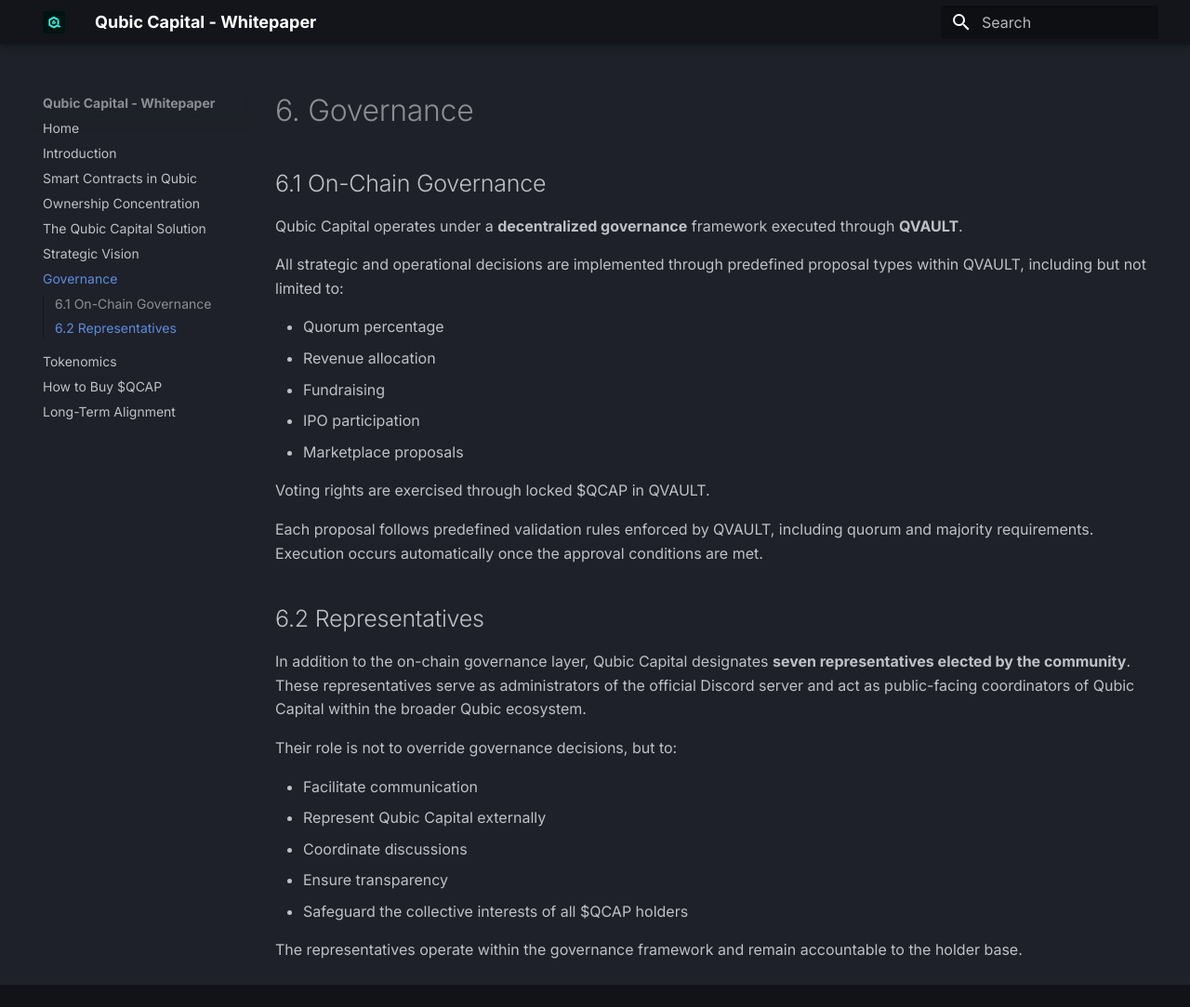
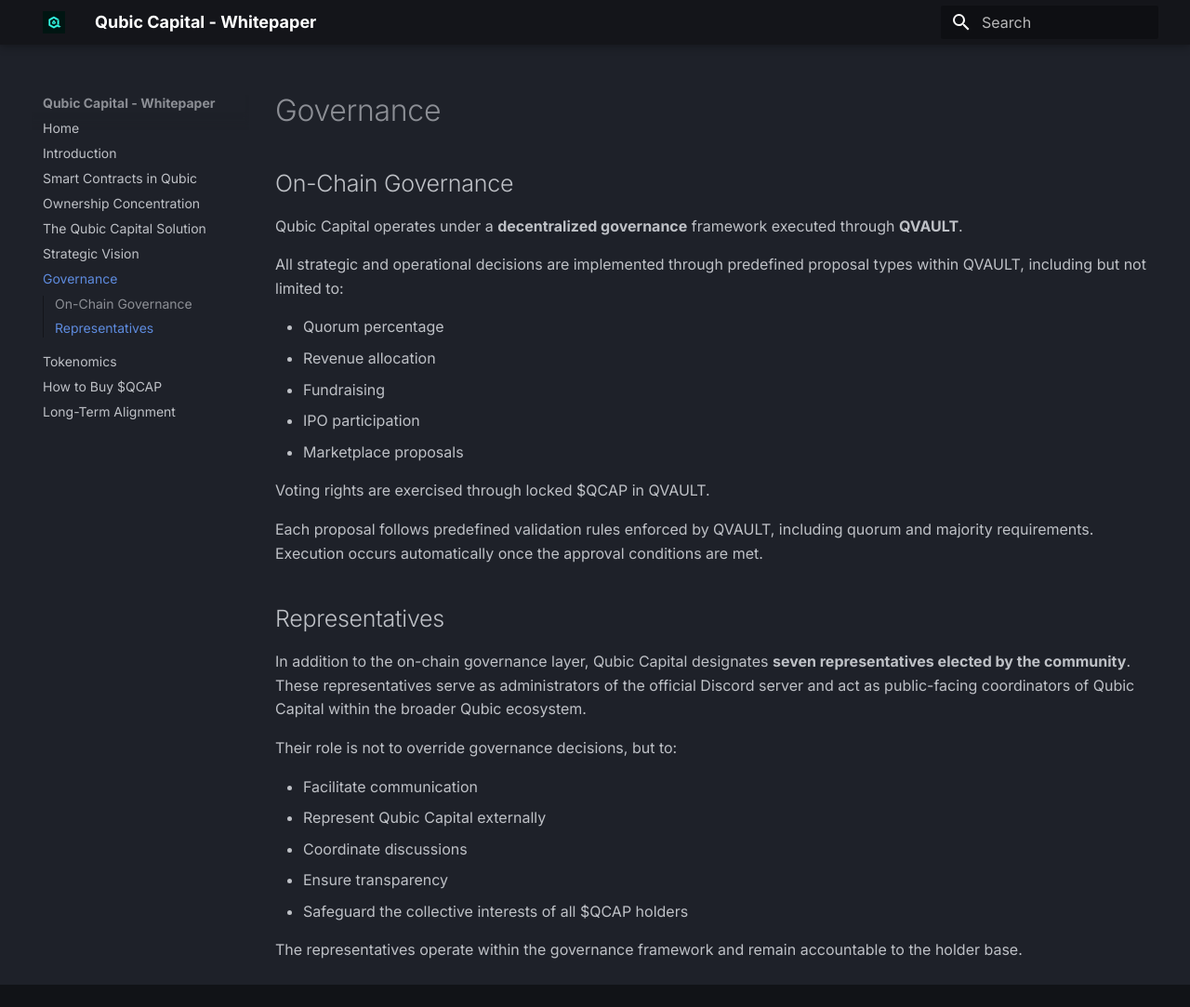
Before and after one commit to HermanToothrot10/qubic-capital-whitepaper, an MkDocs documentation site: the page built from docs/06-governance.md, in a window 1280 px wide and 1083 px high. Shown: the whole window at 93% size. Built offline with MkDocs 1.6.1 and Material for MkDocs 9.7.7, drawn with Linux system fonts in a browser that asks for light colours.

Commit message:
Update 06-governance.md

```diff
--- a/docs/06-governance.md
+++ b/docs/06-governance.md
@@ -1,6 +1,6 @@
-# 6. Governance
+# Governance
 
-## 6.1 On-Chain Governance
+## On-Chain Governance
 
 Qubic Capital operates under a **decentralized governance** framework executed through **QVAULT**.
 
@@ -16,7 +16,7 @@
 
 Each proposal follows predefined validation rules enforced by QVAULT, including quorum and majority requirements. Execution occurs automatically once the approval conditions are met.
 
-## 6.2 Representatives
+## Representatives
 
 In addition to the on-chain governance layer, Qubic Capital designates **seven representatives elected by the community**. These representatives serve as administrators of the official Discord server and act as public-facing coordinators of Qubic Capital within the broader Qubic ecosystem.
 
```
